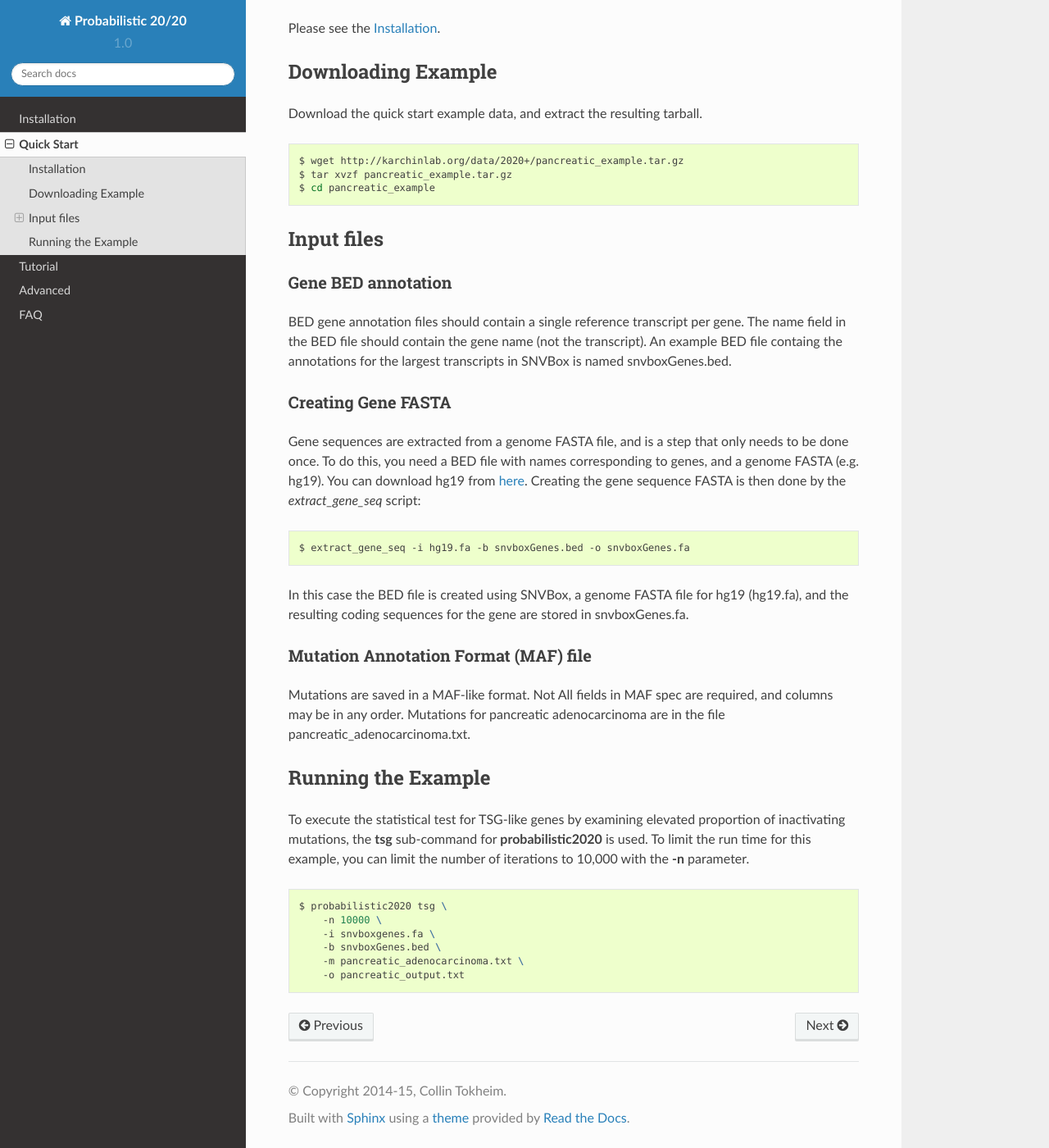
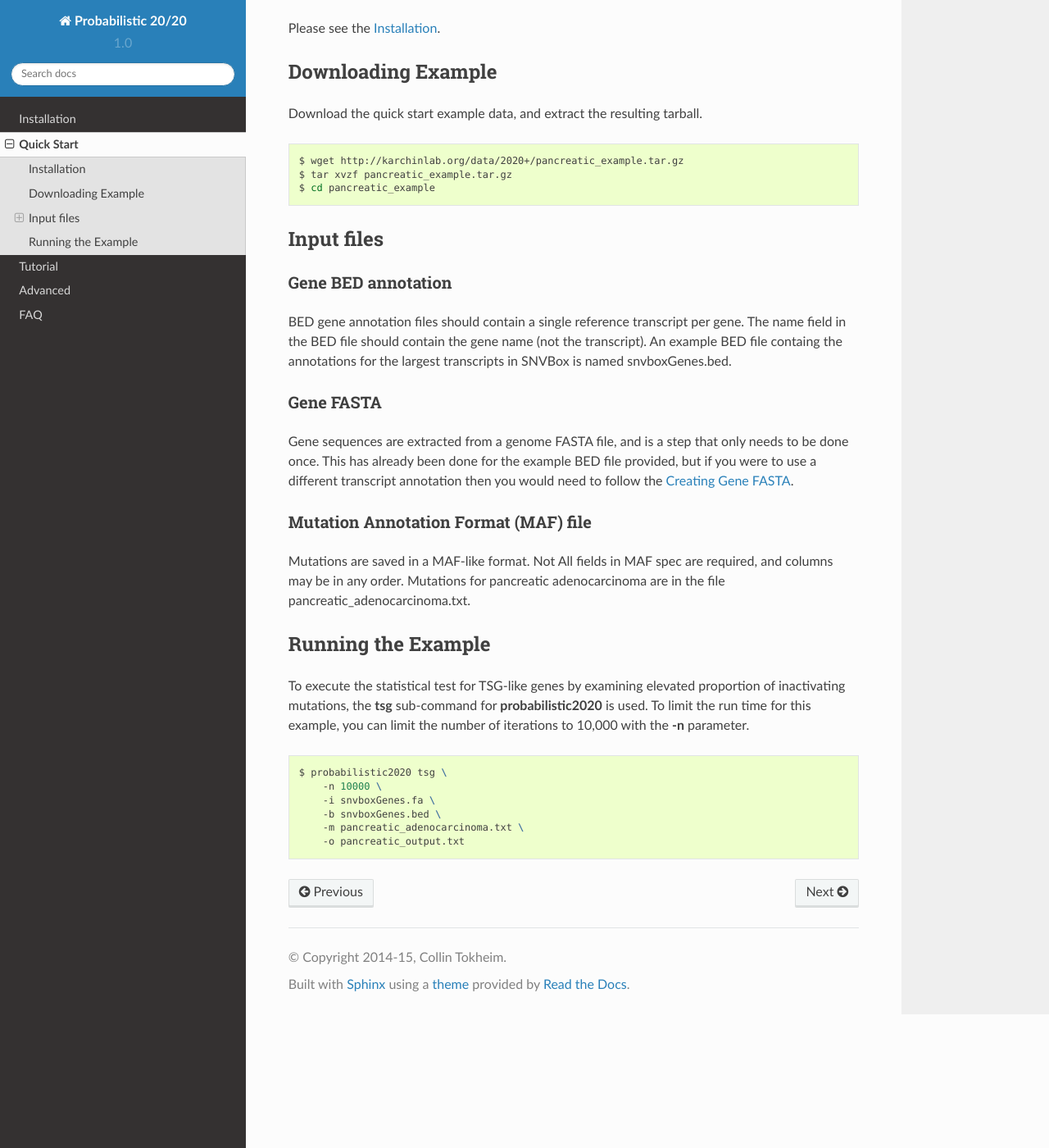
Before and after one commit to KarchinLab/probabilistic2020, a Sphinx documentation site: the page built from doc/quickstart.rst, in a window 1280 px wide and 1400 px high, scrolled down 289 px. Shown: the whole window at 82% size. Built offline with Sphinx 7.4.7 and the Read the Docs theme 2.0.0, drawn with Linux system fonts in a browser that asks for light colours; pages that are not in the unit, such as notebooks, are missing from menus.

Commit message:
Minor fixes to docs

```diff
--- a/doc/quickstart.rst
+++ b/doc/quickstart.rst
@@ -34,20 +34,10 @@ The name field in the BED file should contain the gene name (not the transcript)
 An example BED file containg the annotations for the largest transcripts in SNVBox
 is named snvboxGenes.bed.
 
-Creating Gene FASTA
-~~~~~~~~~~~~~~~~~~~
+Gene FASTA
+~~~~~~~~~~
 
-Gene sequences are extracted from a genome FASTA file, and is a step that only needs to be done once.
-To do this, you need a BED file with names corresponding to genes, and a genome FASTA (e.g. hg19).
-You can download hg19 from `here <http://karchinlab.org/data/2020+/hg19.fa.gz>`_.
-Creating the gene sequence FASTA is then done by the `extract_gene_seq` script:
-
-.. code-block:: bash
-
-    $ extract_gene_seq -i hg19.fa -b snvboxGenes.bed -o snvboxGenes.fa
-
-In this case the BED file is created using SNVBox, a genome FASTA file for hg19 (hg19.fa), and the
-resulting coding sequences for the gene are stored in snvboxGenes.fa.
+Gene sequences are extracted from a genome FASTA file, and is a step that only needs to be done once. This has already been done for the example BED file provided, but if you were to use a different transcript annotation then you would need to follow the :ref:`make-fasta`.
 
 Mutation Annotation Format (MAF) file
 ~~~~~~~~~~~~~~~~~~~~~~~~~~~~~~~~~~~~~
@@ -68,7 +58,7 @@ To limit the run time for this example, you can limit the number of iterations t
 
     $ probabilistic2020 tsg \
         -n 10000 \
-        -i snvboxgenes.fa \
+        -i snvboxGenes.fa \
         -b snvboxGenes.bed \
         -m pancreatic_adenocarcinoma.txt \
         -o pancreatic_output.txt
```
Also changed, not shown: doc/tutorial.rst (+18 -1 lines).
